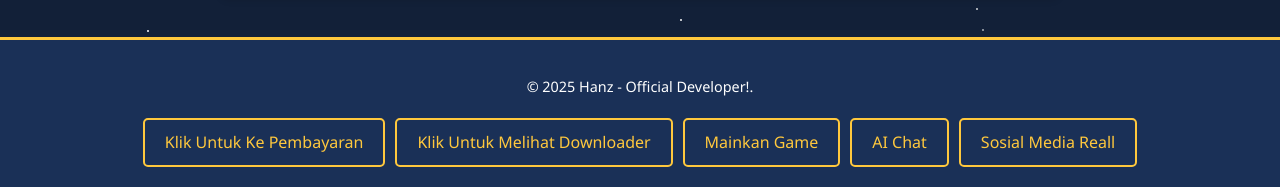
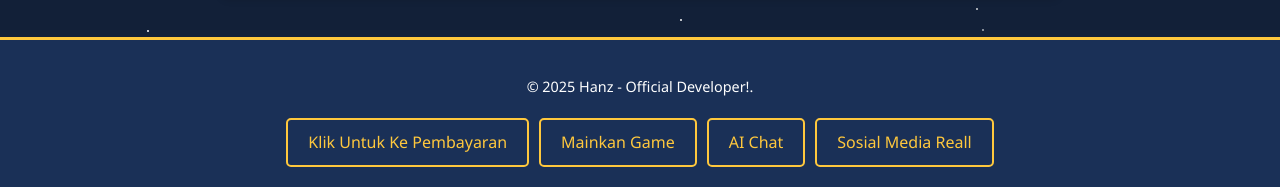
Before and after one commit to Ilham555x/Website.HanzXOfficial, a plain HTML site: page index.html in a window 1280 px wide. Shown: the part 2461-2648 px from the top of the page. Drawn offline with Linux system fonts and the light colour scheme.

Commit message:
Add files via upload

```diff
--- a/index.html
+++ b/index.html
@@ -150,7 +150,6 @@
         <p>&copy; 2025 Hanz - Official Developer!.</p>
         <div class="nav-buttons">
             <a href="page2.html" class="nav-button">Klik Untuk Ke Pembayaran</a>
-            <a href="page3.html" class="nav-button">Klik Untuk Melihat Downloader</a>
             <a href="page4.html" class="nav-button">Mainkan Game</a>
             <a href="page5.html" class="nav-button">AI Chat</a>
             <a href="page99.html" class="nav-button">Sosial Media Reall</a>
```
